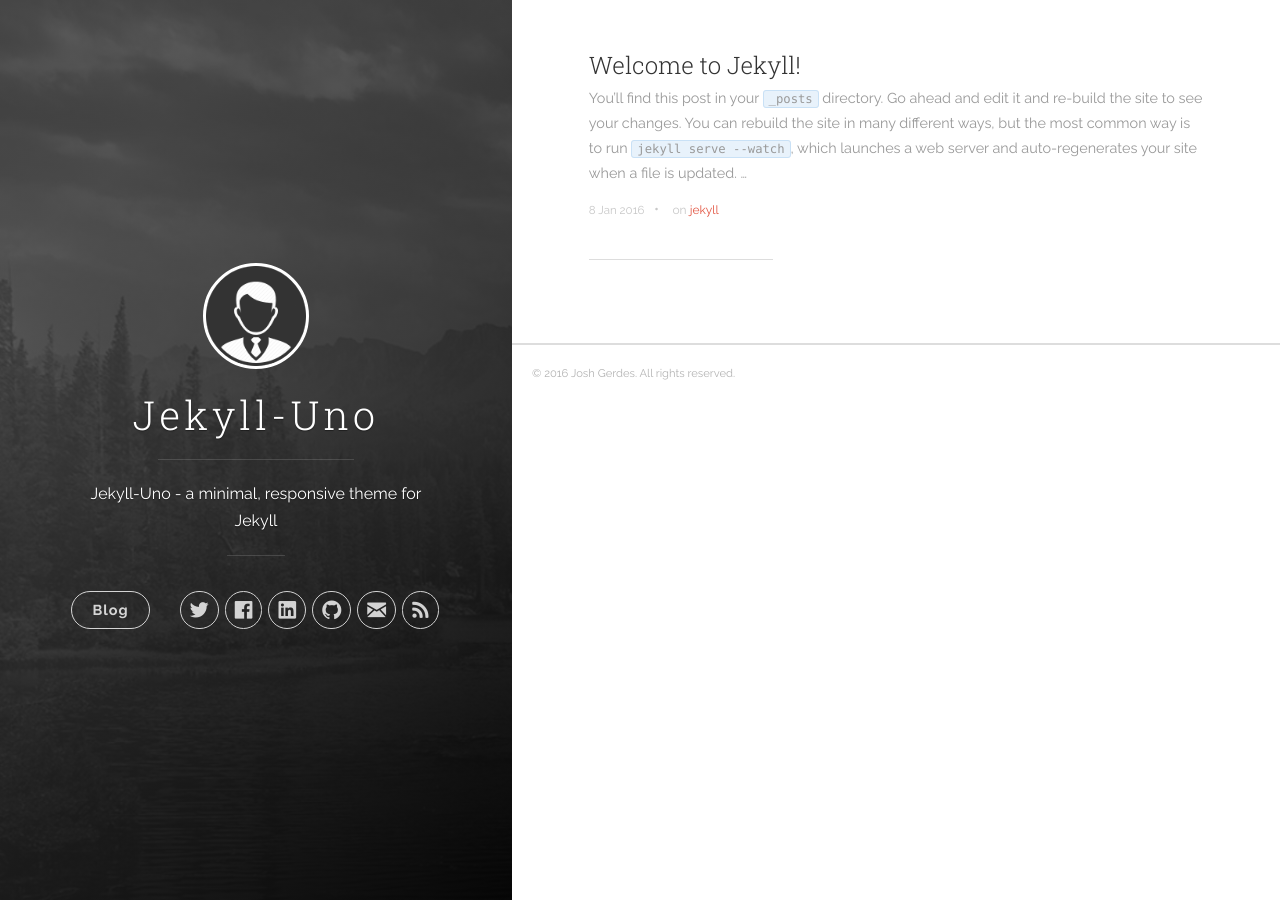
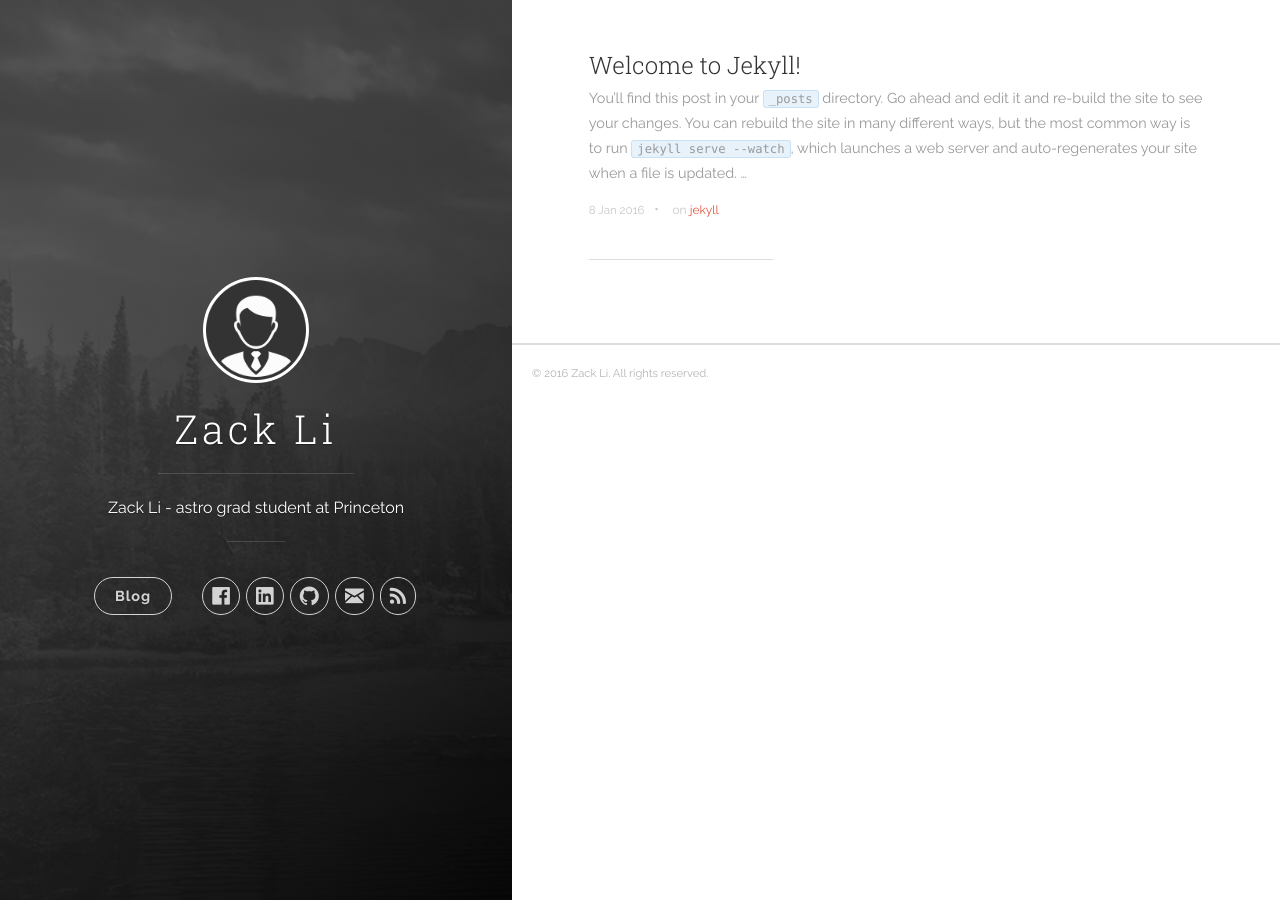
Before and after one commit to xzackli/xzackli.github.io, a Jekyll site: the page built from index.html, in a window 1280 px wide. Built offline with Jekyll 4.4.1, drawn with Linux system fonts in a browser that asks for light colours; nearby versions of some CDN libraries; the list of posts is cut into pages by our own code.

Commit message:
entered some personal contact information into _config

```diff
--- a/_config.yml
+++ b/_config.yml
@@ -1,18 +1,18 @@
 # Site settings
-title: Jekyll-Uno
-description: 'Jekyll-Uno - a minimal, responsive theme for Jekyll'
+title: Zack Li
+description: 'Zack Li - astro grad student at Princeton'
 url: 'zack.li'
 baseurl: '/'
 # google_analytics: 'UA-XXXXXX-X'
 # disqus_shortname: 'your-disqus-name'
 
 author:
-  name: 'Josh Gerdes'
-  email: josh@joshgerdes.com
-  twitter_username: joshgerdes
-  facebook_username: joshgerdes
-  github_username:  joshgerdes
-  linkedin_username:  joshgerdes
+  name: 'Zack Li'
+  email: zq@princeton.edu
+  twitter_username:
+  facebook_username: xzackli
+  github_username:  xzackli
+  linkedin_username:  zequnli
 
 defaults:
   -
```
